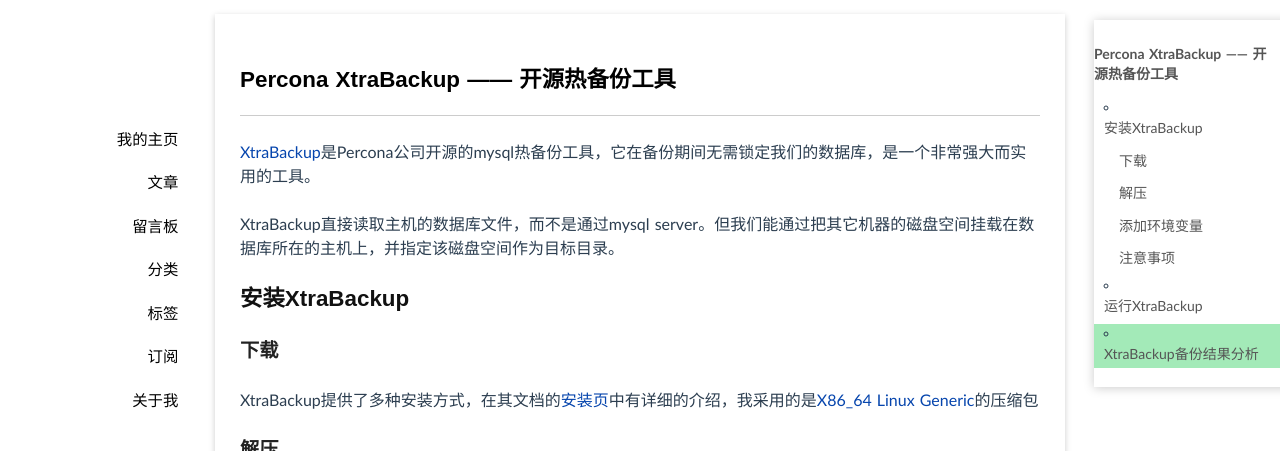
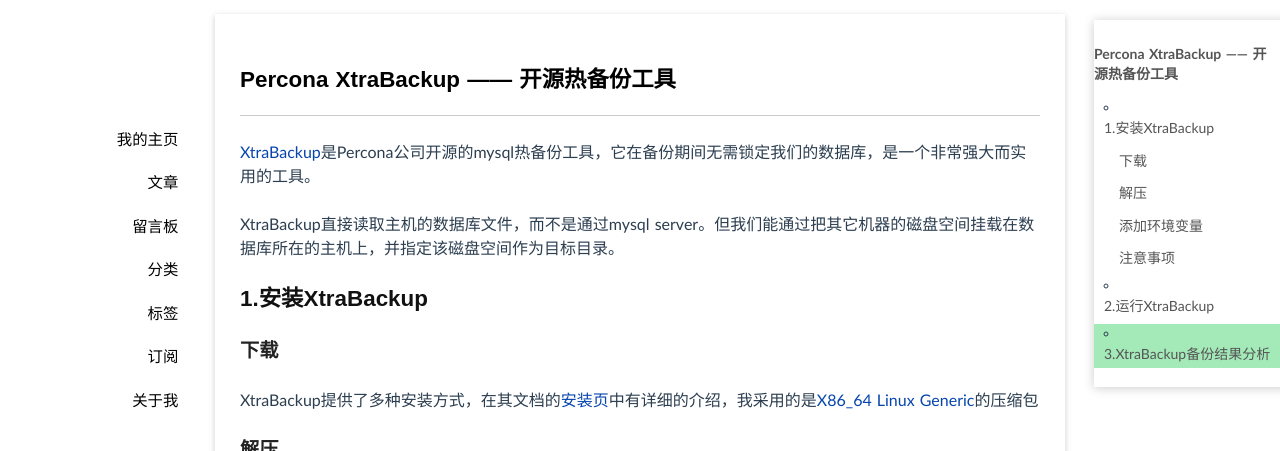
Before and after one commit to jzoe/post, a Jekyll site: the page built from _posts/2016-01-26-percona-xtrabackup.md, in a window 1280 px wide and 900 px high. Shown: the top 451 px of the window. Built offline with Jekyll 4.4.1, drawn with Linux system fonts in a browser that asks for light colours; Markdown is read by kramdown in place of the engine named in the settings; comment, search, counter and statistics services are not loaded; some of the changed text lies outside the part shown.

Commit message:
add list number for xtrabackup post

```diff
--- a/_posts/2016-01-26-percona-xtrabackup.md
+++ b/_posts/2016-01-26-percona-xtrabackup.md
@@ -9,7 +9,7 @@
 
 XtraBackup直接读取主机的数据库文件，而不是通过mysql server。但我们能通过把其它机器的磁盘空间挂载在数据库所在的主机上，并指定该磁盘空间作为目标目录。
 
-## 安装XtraBackup
+## 1.安装XtraBackup
 ### 下载
 XtraBackup提供了多种安装方式，在其文档的[安装页][2]中有详细的介绍，我采用的是[X86_64 Linux Generic][3]的压缩包
 ### 解压
@@ -87,7 +87,7 @@
 {% endhighlight bash %}
 
 
-## 运行XtraBackup
+## 2.运行XtraBackup
 
 在配置好环境变量后，运行报如下错误：
 
@@ -248,7 +248,7 @@
 [gongjz@localhost ~]$
 {% endhighlight bash %}
 
-## XtraBackup备份结果分析
+## 3.XtraBackup备份结果分析
 运行XtraBackup完后，查看backup文件夹，产生如下备份文件：
 
 {% highlight bash linenos %}
```
